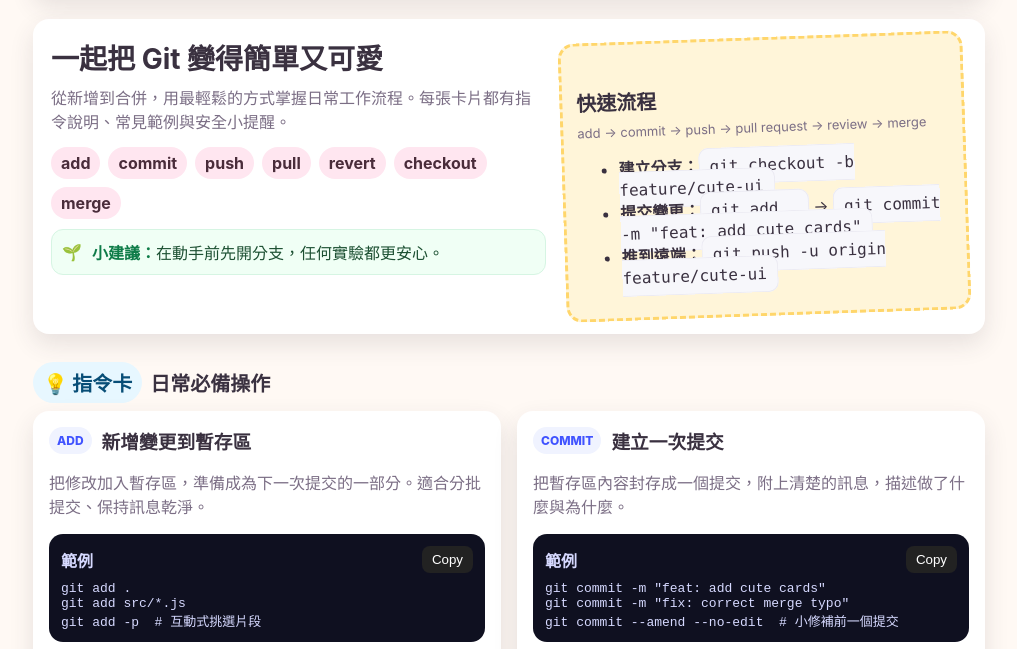
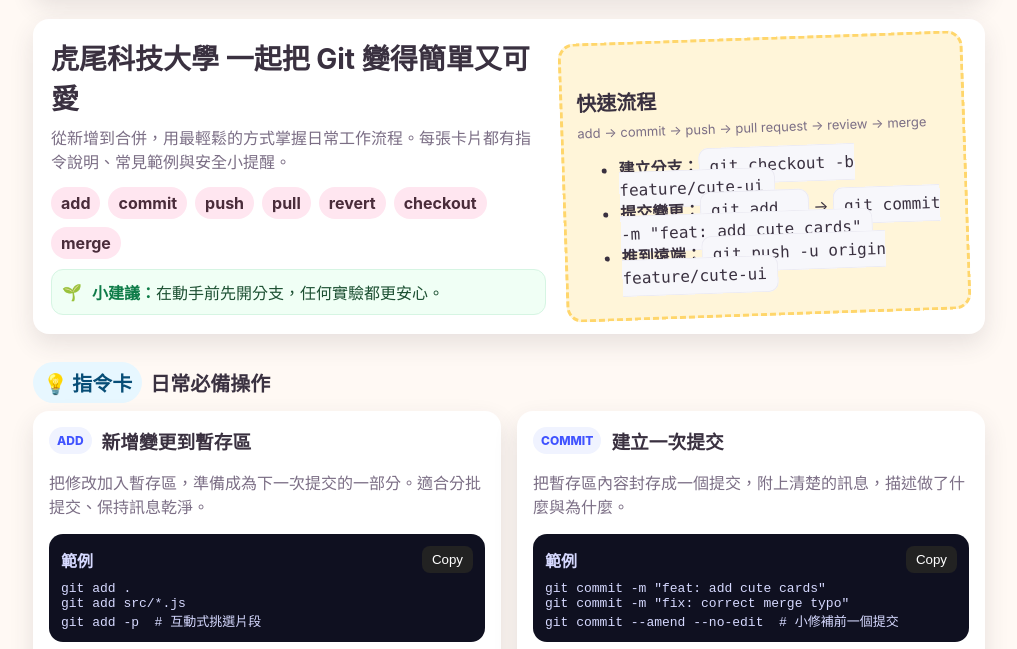
Before and after one commit to Zong515/python, a plain HTML site: page index.html in a window 1280 px wide. Shown: the part 110-759 px from the top of the page, without its empty margins (131-1148 px from the left). Drawn offline with Linux system fonts and the light colour scheme.

Commit message:
Update index.html
增加校名

```diff
--- a/index.html
+++ b/index.html
@@ -96,7 +96,7 @@
 
     <section class="hero">
       <div>
-        <h1>一起把 Git 變得簡單又可愛</h1>
+        <h1>虎尾科技大學 一起把 Git 變得簡單又可愛</h1>
         <p>從新增到合併，用最輕鬆的方式掌握日常工作流程。每張卡片都有指令說明、常見範例與安全小提醒。</p>
         <div class="taglist">
           <span class="tag">add</span>
```
